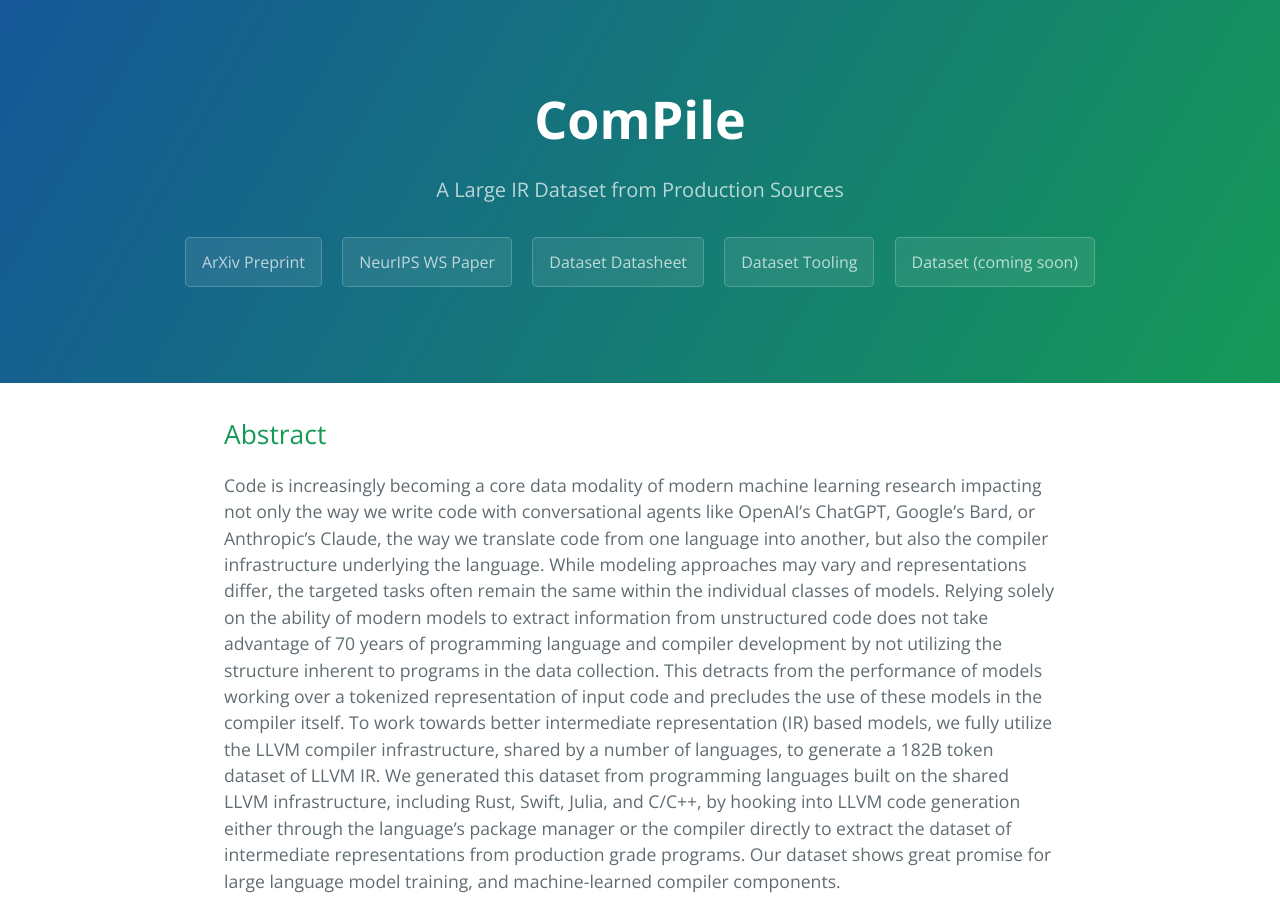
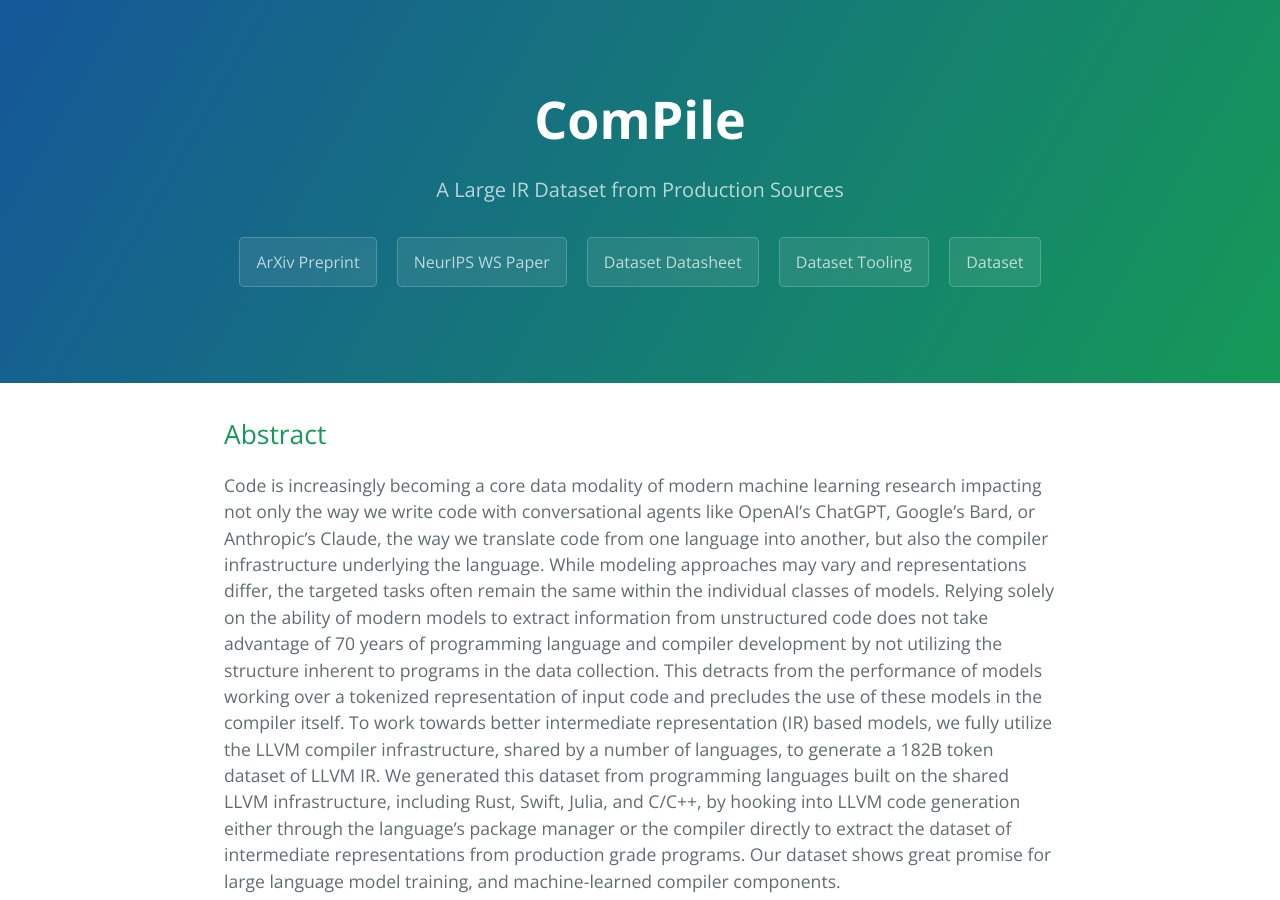
Before and after one commit to llvm-ml/ComPile, a Jekyll site: the page built from index.md, in a window 1280 px wide and 900 px high. Built offline with Jekyll 4.4.1, drawn with Linux system fonts in a browser that asks for light colours.

Commit message:
Remove coming soon from dataset link

```diff
--- a/_layouts/default.html
+++ b/_layouts/default.html
@@ -26,7 +26,7 @@
         <a href="./LLVM_IR_Dataset_NeurIPS_ML4Sys.pdf" class="btn">NeurIPS WS Paper</a>
         <a href="./datasheet.pdf" class="btn">Dataset Datasheet</a>
         <a href="https://zenodo.org/records/10155761" class="btn">Dataset Tooling</a>
-        <a href="https://huggingface.co/datasets/llvm-ml/ComPile" class="btn">Dataset (coming soon)</a>
+        <a href="https://huggingface.co/datasets/llvm-ml/ComPile" class="btn">Dataset</a>
       {% endif %}
     </header>
 
```
